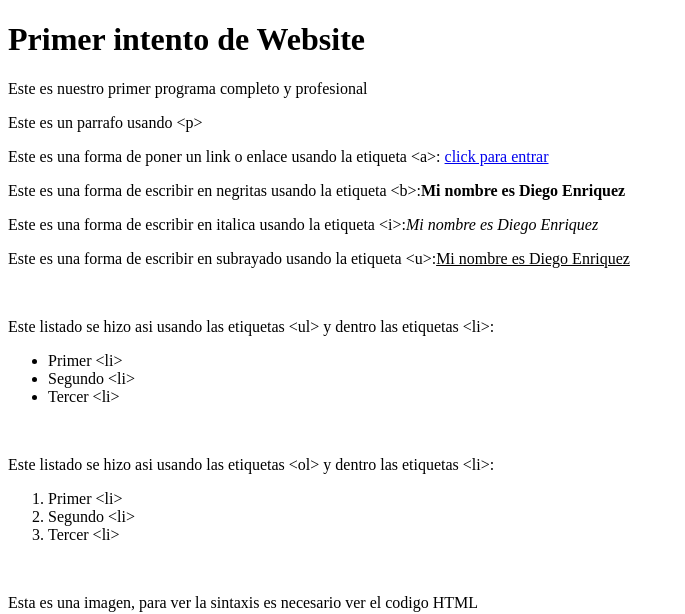
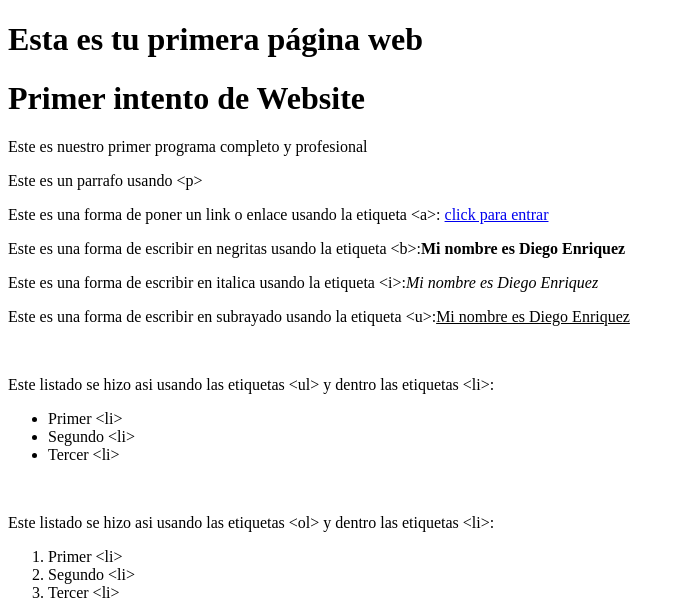
Before and after one commit to Dfer07/BatallaPokemon.github.io., a plain HTML site: page pagina.html in a window 1280 px wide. Shown: the top 614 px of the page, without its empty margins (0-685 px from the left). Drawn offline with Linux system fonts and the light colour scheme.

Commit message:
Agregamos UTF-8 a la pagina + un gitignore

```diff
--- a/pagina.html
+++ b/pagina.html
@@ -1,7 +1,8 @@
 <!DOCTYPE html>
 <html lang="es">
     <head>
-        <title> Mi primera pagina Web</title>
+        <meta charset="UTF-8"/>
+        <title> Mi primera página Web</title>
         <script>
             a=1;
             b=2;
@@ -9,6 +10,9 @@
         </script>
     </head>
     <body>
+        <header>
+            <h1>Esta es tu primera página web</h1>
+        </header>
         <h1>Primer intento de Website</h1>
         <p>Este es nuestro primer programa completo y profesional</p>
         <p>Este es un parrafo usando &lt;p&gt;</p>
```
Also changed, not shown: 1 other file.
